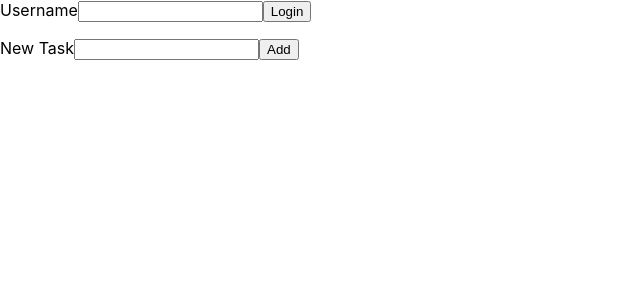
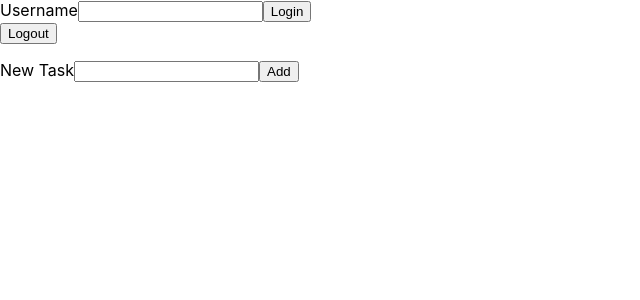
Before and after one commit to mandy-shen/React-Nodejs, a React (Create React App) app in the folder work/react-services/: page / in a window 1280 px wide. Shown: the top 300 px of the page, without its empty margins (0-640 px from the left). Built offline with nearby package versions, Linux system fonts and the light colour scheme.

Commit message:
commit add Logout

```diff
--- a/work/react-services/src/App.jsx
+++ b/work/react-services/src/App.jsx
@@ -1,8 +1,17 @@
 import { useState } from "react";
 
 import './App.css';
+
+import {
+    fetchLogin,
+    fetchLogout,
+    fetchAddTodo,
+    fetchUpdateTodo,
+    fetchDeleteTodo,
+    fetchTodos,
+} from "./services";
 import LoginForm from "./LoginForm";
-import {fetchAddTodo, fetchDeleteTodo, fetchLogin, fetchTodos, fetchUpdateTodo} from "./services";
+import LogoutForm from "./LogoutForm";
 import TodoList from "./TodoList";
 import TodoForm from "./TodoForm";
 
@@ -20,13 +29,16 @@ function App() {
         });
     }
 
-    // fetchSession()
-    // .then(results => {
-    //     setUsername(results);
-    // })
-    // .catch(err => {
-    //     console.log(err);
-    // });
+    const onLogout = () => {
+        fetchLogout()
+        .then(results => {
+            console.log(results);
+
+        })
+        .catch(err => {
+            console.log(err);
+        });
+    }
 
     const onAddTodo = (newTask) => {
         fetchAddTodo(newTask)
@@ -86,6 +98,7 @@ function App() {
     return (
         <div className="app">
             <LoginForm onLogin={onLogin}></LoginForm>
+            <LogoutForm onLogout={onLogout}></LogoutForm>
             <div className="content">
                 <TodoList todos={todos}
                           onUpdateTodo={onUpdateTodo}
--- /dev/null
+++ b/work/react-services/src/LogoutForm.jsx
@@ -0,0 +1,13 @@
+const LogoutForm = ({onLogout}) => {
+
+    return (
+        <div className="logout">
+            <form>
+                <button type="submit" onClick={() => onLogout()} >Logout</button>
+            </form>
+        </div>
+    )
+
+}
+
+export default LogoutForm;
--- a/work/react-services/src/TodoList.jsx
+++ b/work/react-services/src/TodoList.jsx
@@ -2,10 +2,6 @@
 
 function TodoList({todos, onUpdateTodo, onDeleteTodo}) {
     console.log("todos="+todos);
-
-
-
-
 
     const list = Object.values(todos).map( todo => (
       <li className="todo" key={todo.id}>
```
Also changed, not shown: work/react-services/src/logo.svg (deleted). Lines whose indentation alone changed are shown as unchanged.
